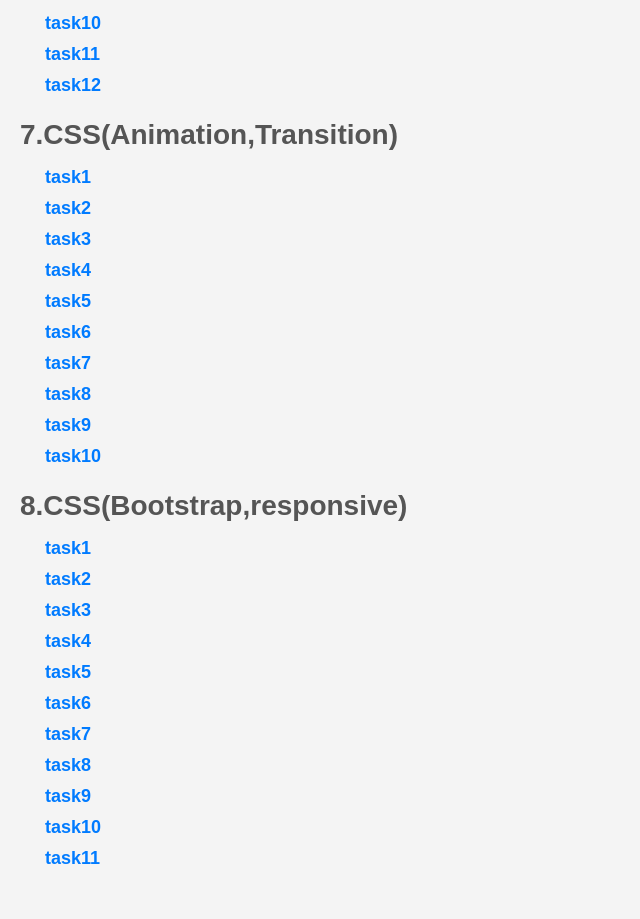
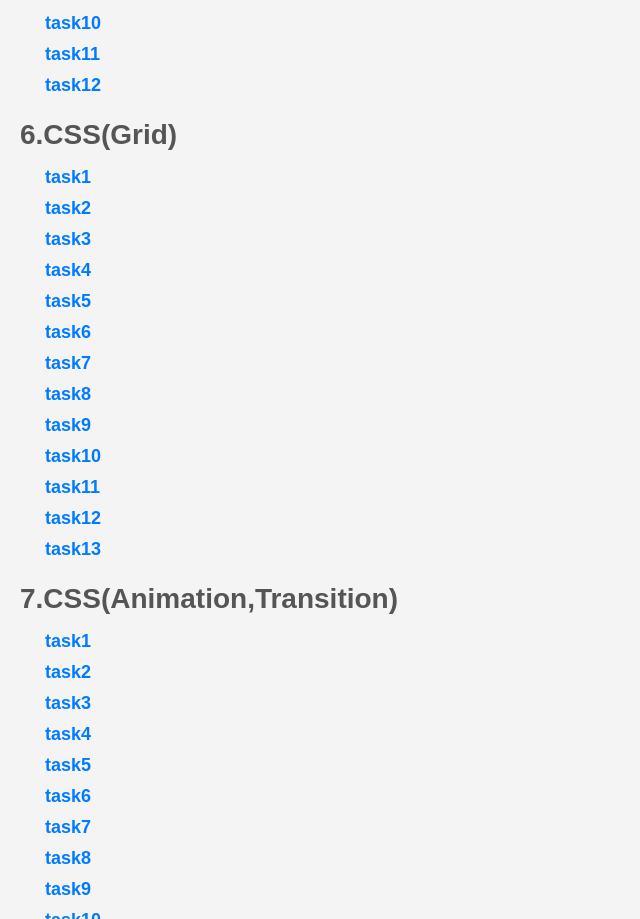
Before and after one commit to ahmad-alshamma/Solve_HTML_CSS_task, a plain HTML site: page index.html in a window 1280 px wide. Shown: the part 3924-4843 px from the top of the page, without its empty margins (0-640 px from the left). Drawn offline with Linux system fonts and the light colour scheme.

Commit message:
update index

```diff
--- a/index.html
+++ b/index.html
@@ -160,10 +160,23 @@
         <li><a href="CSS/Task2/PDF5/task12/task12.html"target="_blank">task12</a></li>
     </ul>
 
-    <!--Grid-->
+    <h2>6.CSS(Grid)</h2>
+    <ul>
+        <li><a href="CSS/Task2/PDF6/task1/task1.html"target="_blank">task1</a></li>
+        <li><a href="CSS/Task2/PDF6/task2/task2.html"target="_blank">task2</a></li>
+        <li><a href="CSS/Task2/PDF6/task3/task3.html"target="_blank">task3</a></li>
+        <li><a href="CSS/Task2/PDF6/task4/task4.html"target="_blank">task4</a></li>
+        <li><a href="CSS/Task2/PDF6/task5/task5.html"target="_blank">task5</a></li>
+        <li><a href="CSS/Task2/PDF6/task6/task6.html"target="_blank">task6</a></li>
+        <li><a href="CSS/Task2/PDF6/task7/task7.html"target="_blank">task7</a></li>
+        <li><a href="CSS/Task2/PDF6/task8/task8.html"target="_blank">task8</a></li>
+        <li><a href="CSS/Task2/PDF6/task9/task9.html"target="_blank">task9</a></li>
+        <li><a href="CSS/Task2/PDF6/task10/task10.html"target="_blank">task10</a></li>
+        <li><a href="CSS/Task2/PDF6/task11/task11.html"target="_blank">task11</a></li>
+        <li><a href="CSS/Task2/PDF6/task12/task12.html"target="_blank">task12</a></li>
+        <li><a href="CSS/Task2/PDF6/task13/task13.html"target="_blank">task13</a></li>
 
-
-    <!-------->
+    </ul>
 
 
     <h2>7.CSS(Animation,Transition)</h2>
```
